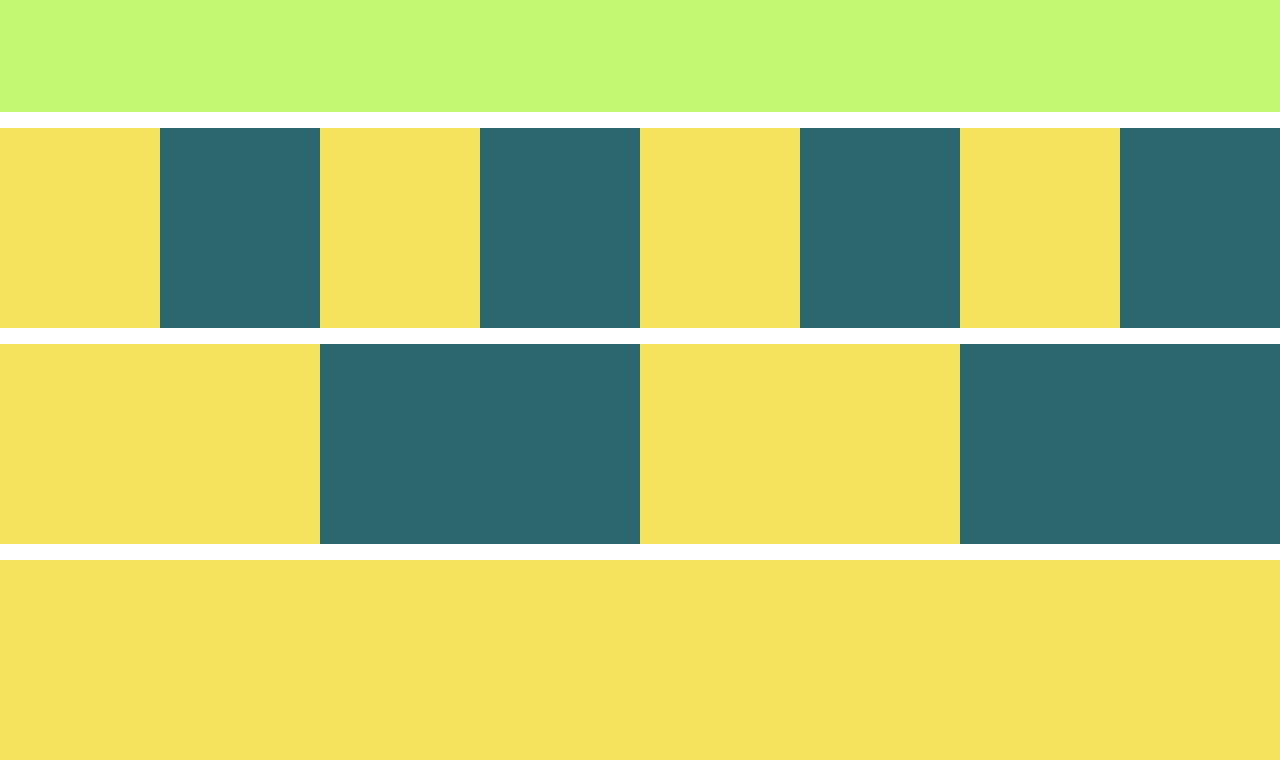
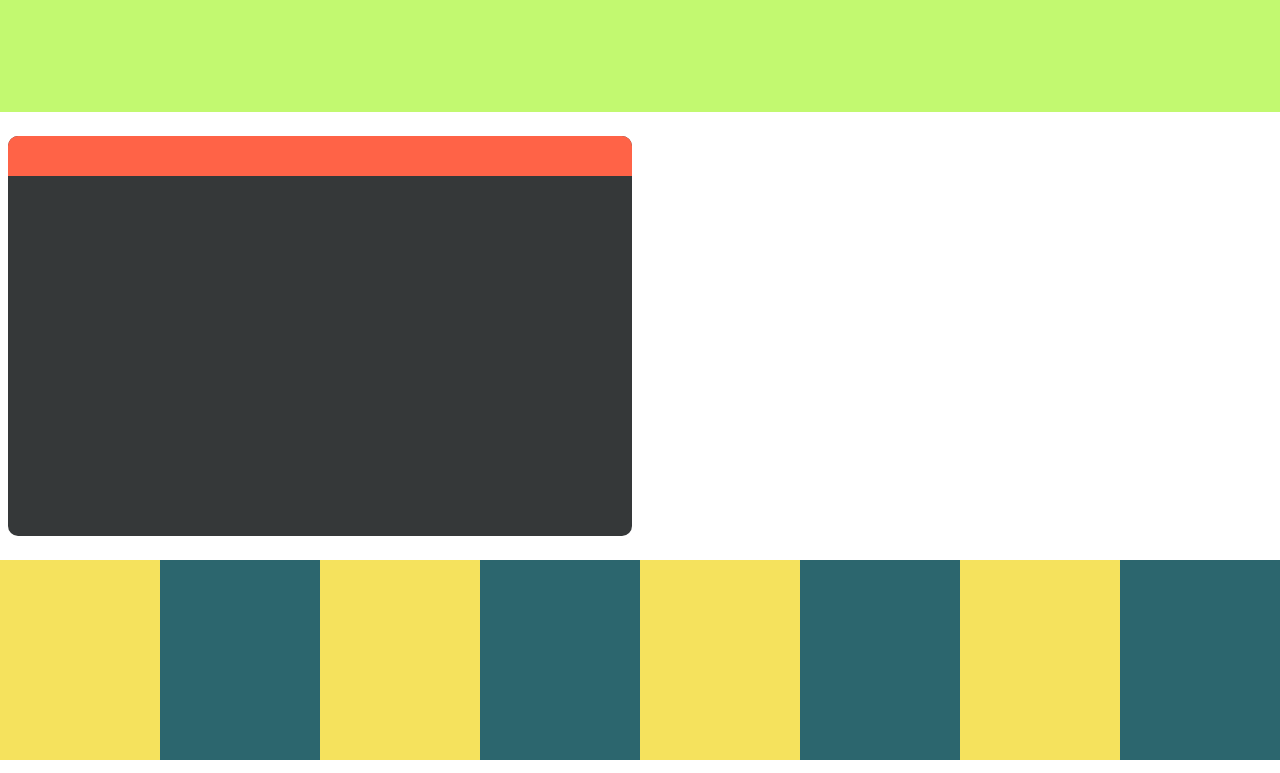
Before and after one commit to Parthipan-Natkunam/onyx, a website: page index.html in a window 1280 px wide. Shown: the part 800-1573 px from the top of the page. Drawn offline with nearby package versions, Linux system fonts and the light colour scheme.

Commit message:
add card layout barbones

```diff
--- a/index.html
+++ b/index.html
@@ -39,6 +39,18 @@
 		<br/>
 		<div class="container">
 			<div class="row">
+				<div class="col-4 expand">
+					<div class="card">
+						<div class="card-header" style="background-color: tomato;">
+
+						</div>
+					</div>
+				</div>
+			</div>
+		</div>
+		<br/>
+		<div class="container">
+			<div class="row">
 				<div class="col-1 yellow-bg" style="min-height:200px;"></div>
 				<div class="col-1 blue-bg" style="min-height:200px;"></div>
 				<div class="col-1 yellow-bg" style="min-height:200px;"></div>
--- /dev/null
+++ b/less/components/ui_elements/card.less
@@ -0,0 +1,13 @@
+.card{
+	height:@card-height;
+	position: relative;
+	margin: @base-margin;
+	background-color: @onyx-black;
+	z-index: @card-z-index;
+	border-radius: @card-border-radius;
+	.card-header{
+		height:@card-header-height;
+		position: inherit;
+		border-radius: @card-border-radius @card-border-radius 0 0;
+	}
+}
--- a/less/components/variables.less
+++ b/less/components/variables.less
@@ -13,6 +13,7 @@
 @gutter-width: 2%;
 @nav-full-width: @full-width;
 @nav-logo-width: 130px;
+@card-width-max: 900px;
 
 /*heights*/
 @col-min-height: 1px;
@@ -20,12 +21,18 @@
 @nav-min-height: 80px;
 @nav-logo-height: 75px;
 @hero-height: 800px;
+@card-height: 400px;
+@card-header-height: 10%;
 
 /* fonts */
 @base-font-family: 'sans-serif';
 @cursive-font-family: 'cursive';
+
 /*padding*/
 @base-padding: 8px;
+
+/*margin*/
+@base-margin: 8px;
 
 /*font-sizes*/
 @base-font-size: 14px;
@@ -64,3 +71,5 @@
 @nav-btn-dimension: 32px;
 @ham-height: @nav-btn-dimension/10;
 @ham-width: 30px;
+@card-border-radius: 10px;
+@card-z-index: -10;
--- a/less/onyx.less
+++ b/less/onyx.less
@@ -5,6 +5,7 @@
 @import url('components/base.less');
 @import url('components/ui_elements/navbar.less');
 @import url('components/ui_elements/hero.less');
+@import url('components/ui_elements/card.less');
 
 /* Global Reset */
 html,body{
```
Also changed, not shown: css/onyx.css, dist/onyx.min.css.
